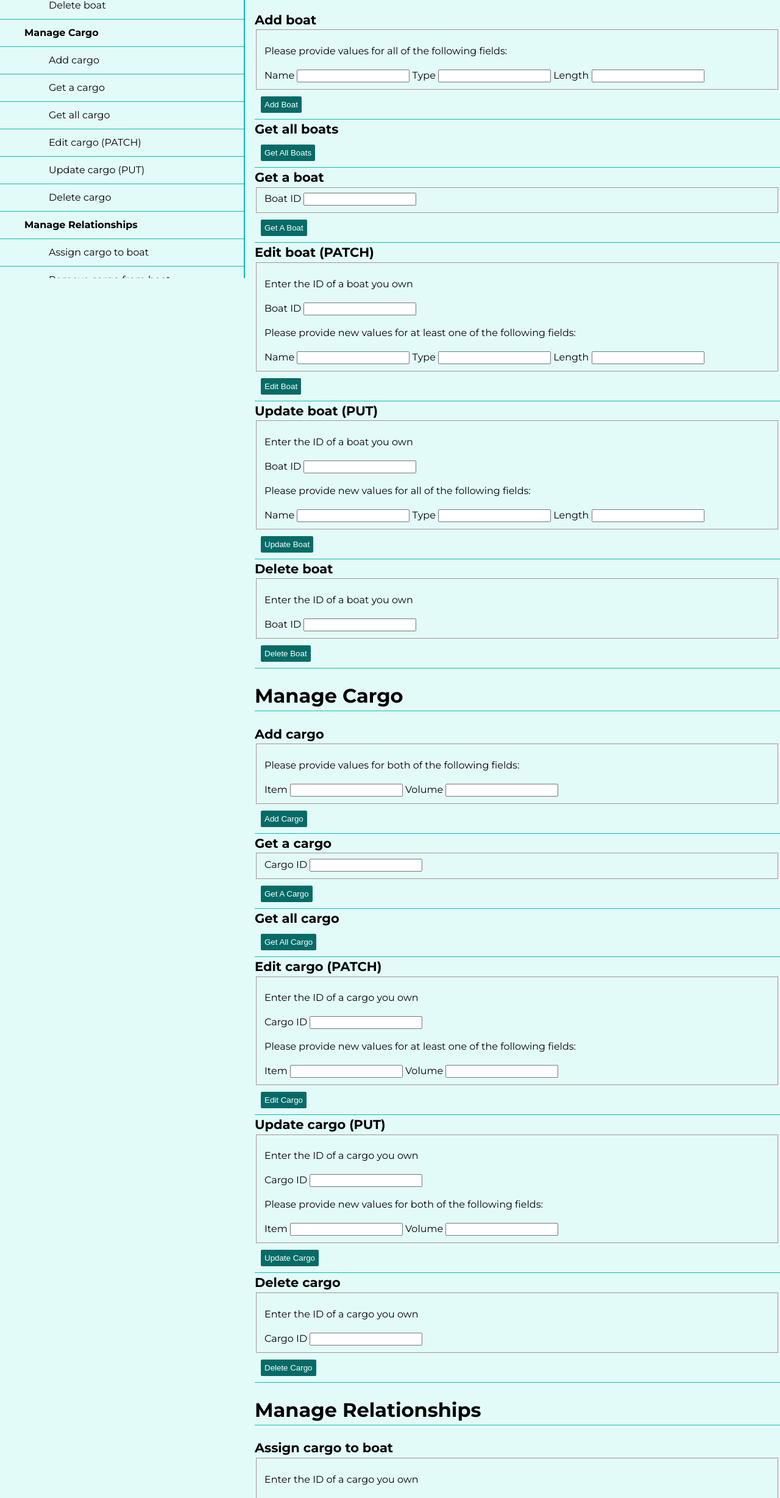
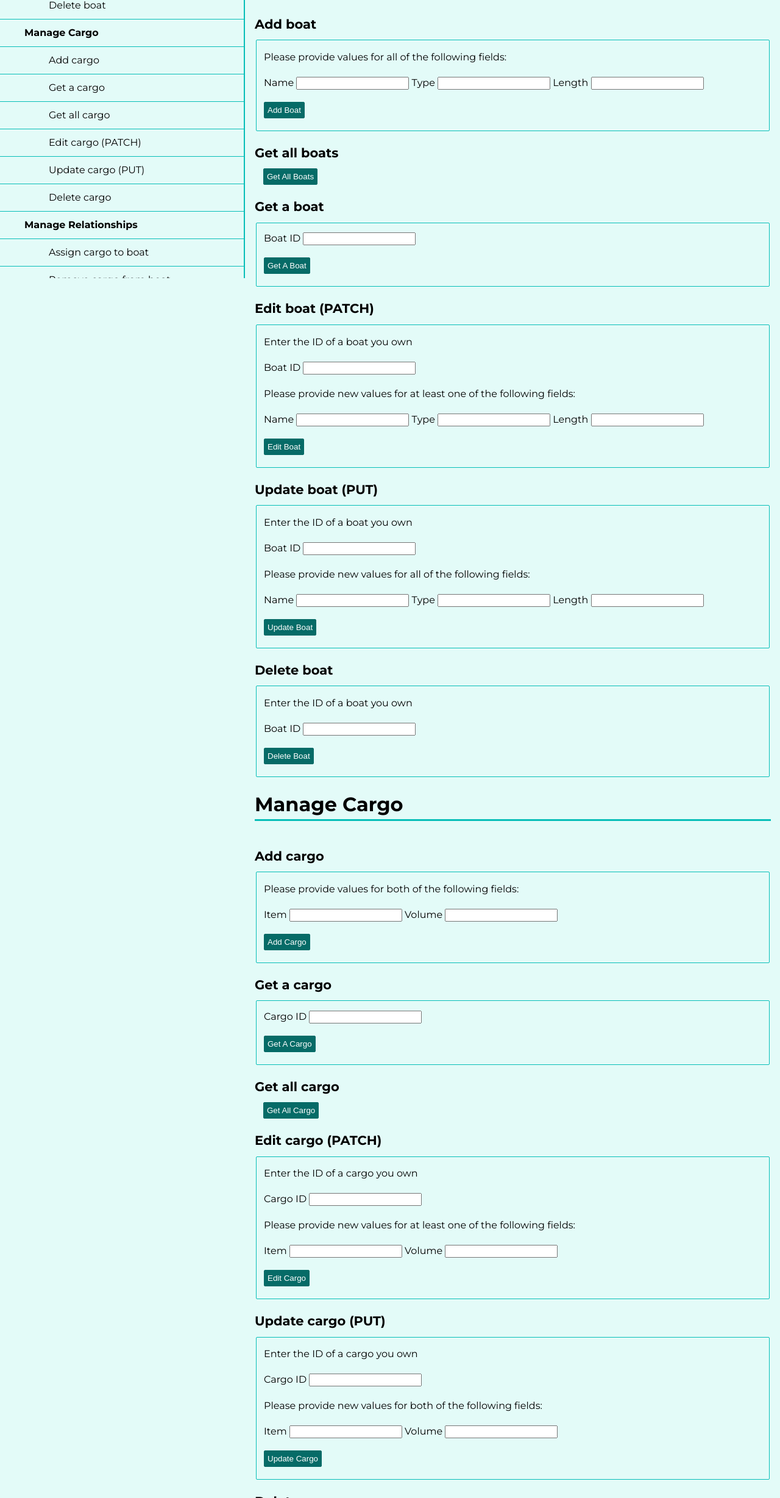
Before and after one commit to james-labyer/cargo-management-service, a website: page public/main.html in a window 1280 px wide. Shown: the part 344-2800 px from the top of the page at 61% size. Drawn offline with Linux system fonts and the light colour scheme; a web font is replaced by a local one.

Commit message:
styling adjustments

```diff
--- a/public/main.html
+++ b/public/main.html
@@ -197,14 +197,10 @@
                 <label id="add-boat-name-label">Name <input id="add-boat-name" type="text"></input></label>
                 <label id="add-boat-type-label">Type <input id="add-boat-type" type="text"></input></label>
                 <label id="add-boat-length-label">Length <input id="add-boat-length" type="number"></input></label>
+                <p></p>
+                <button class="button" onclick="addABoat()">Add Boat</button>
               </fieldset>
             </form>
-            <button
-              class="button"
-              onclick="addABoat()"
-            >
-              Add Boat
-            </button>
           </div>
           <code id="add-boat-result"></code>
         </section>
@@ -215,7 +211,7 @@
           <header>Get all boats</header>
           <div>
             <button
-              class="button"
+              class="button solo"
               onclick="getAllBoats()"
             >
               Get All Boats
@@ -229,13 +225,13 @@
         >
           <header>Get a boat</header>
           <div>
-            <form><fieldset><label id="get-boat-id-label">Boat ID <input id="get-boat-id" type="text" required></input></label></fieldset></form>
-            <button
-              class="button"
-              onclick="getABoat()"
-            >
-              Get A Boat
-            </button>
+            <form>
+              <fieldset>
+                <label id="get-boat-id-label">Boat ID <input id="get-boat-id" type="text" required></input></label>
+                <p></p>
+                <button class="button" onclick="getABoat()">Get A Boat</button>
+              </fieldset>
+            </form>
           </div>
           <code id="get-a-boat-result"></code>
         </section>
@@ -253,14 +249,10 @@
                 <label id="patch-boat-name-label">Name <input id="patch-boat-name" type="text"></input></label>
                 <label id="patch-boat-type-label">Type <input id="patch-boat-type" type="text"></input></label>
                 <label id="patch-boat-length-label">Length <input id="patch-boat-length" type="number"></input></label>
+                <p></p>
+                <button class="button" onclick="patchABoat()">Edit Boat</button>
               </fieldset>
             </form>
-            <button
-              class="button"
-              onclick="patchABoat()"
-            >
-              Edit Boat
-            </button>
           </div>
           <code id="patch-a-boat-result"></code>
         </section>
@@ -278,14 +270,10 @@
                 <label id="put-boat-name-label">Name <input id="put-boat-name" type="text"></input></label>
                 <label id="put-boat-type-label">Type <input id="put-boat-type" type="text"></input></label>
                 <label id="put-boat-length-label">Length <input id="put-boat-length" type="number"></input></label>
+                <p></p>
+                <button class="button" onclick="putABoat()">Update Boat</button>
               </fieldset>
             </form>
-            <button
-              class="button"
-              onclick="putABoat()"
-            >
-              Update Boat
-            </button>
           </div>
           <code id="put-a-boat-result"></code>
         </section>
@@ -299,14 +287,10 @@
               <fieldset>
                 <p>Enter the ID of a boat you own</p>
                 <label id="delete-boat-id-label">Boat ID <input id="delete-boat-id" type="text" required></input></label>
+                <p></p>
+                <button class="button" onclick="deleteABoat()">Delete Boat</button>
               </fieldset>
             </form>
-            <button
-              class="button"
-              onclick="deleteABoat()"
-            >
-              Delete Boat
-            </button>
           </div>
           <code id="delete-a-boat-result"></code>
         </section>
@@ -322,14 +306,10 @@
                 <p>Please provide values for both of the following fields:</p>
                 <label id="add-cargo-item-label">Item <input id="add-cargo-item" type="text"></input></label>
                 <label id="add-cargo-volume-label">Volume <input id="add-cargo-volume" type="number"></input></label>
+                <p></p>
+                <button class="button" onclick="addACargo()">Add Cargo</button>
               </fieldset>
             </form>
-            <button
-              class="button"
-              onclick="addACargo()"
-            >
-              Add Cargo
-            </button>
           </div>
           <code id="add-cargo-result"></code>
         </section>
@@ -339,13 +319,13 @@
         >
           <header>Get a cargo</header>
           <div>
-            <form><fieldset><label id="get-cargo-id-label">Cargo ID <input id="get-cargo-id" type="text" required></input></label></fieldset></form>
-            <button
-              class="button"
-              onclick="getACargo()"
-            >
-              Get A Cargo
-            </button>
+            <form>
+              <fieldset>
+                <label id="get-cargo-id-label">Cargo ID <input id="get-cargo-id" type="text" required></input></label>
+                <p></p>
+                <button class="button" onclick="getACargo()">Get A Cargo</button>
+              </fieldset>
+            </form>
           </div>
           <code id="get-a-cargo-result"></code>
         </section>
@@ -356,7 +336,7 @@
           <header>Get all cargo</header>
           <div>
             <button
-              class="button"
+              class="button solo"
               onclick="getAllCargo()"
             >
               Get All Cargo
@@ -377,14 +357,10 @@
                 <p>Please provide new values for at least one of the following fields:</p>
                 <label id="patch-cargo-item-label">Item <input id="patch-cargo-item" type="text"></input></label>
                 <label id="patch-cargo-volume-label">Volume <input id="patch-cargo-volume" type="number"></input></label>
+                <p></p>
+                <button class="button" onclick="patchACargo()">Edit Cargo</button>
               </fieldset>
             </form>
-            <button
-              class="button"
-              onclick="patchACargo()"
-            >
-              Edit Cargo
-            </button>
           </div>
           <code id="patch-a-cargo-result"></code>
         </section>
@@ -401,14 +377,10 @@
                 <p>Please provide new values for both of the following fields:</p>
                 <label id="put-cargo-item-label">Item <input id="put-cargo-item" type="text"></input></label>
                 <label id="put-cargo-volume-label">Volume <input id="put-cargo-volume" type="number"></input></label>
+                <p></p>
+                <button class="button" onclick="putACargo()">Update Cargo</button>
               </fieldset>
             </form>
-            <button
-              class="button"
-              onclick="putACargo()"
-            >
-              Update Cargo
-            </button>
           </div>
           <code id="put-a-cargo-result"></code>
         </section>
@@ -422,14 +394,10 @@
               <fieldset>
                 <p>Enter the ID of a cargo you own</p>
                 <label id="delete-cargo-id-label">Cargo ID <input id="delete-cargo-id" type="text" required></input></label>
+                <p></p>
+                <button class="button" onclick="deleteACargo()">Delete Cargo</button>
               </fieldset>
             </form>
-            <button
-              class="button"
-              onclick="deleteACargo()"
-            >
-              Delete Cargo
-            </button>
           </div>
           <code id="delete-a-cargo-result"></code>
         </section>
@@ -446,14 +414,10 @@
                 <label id="assign-cargo-id-label">Cargo ID <input id="assign-cargo-id" type="text" required></input></label>
                 <p>Enter the ID of a boat you own</p>
                 <label id="assign-boat-id-label">Boat ID <input id="assign-boat-id" type="text" required></input></label>
+                <p></p>
+                <button class="button" onclick="assignCargotoBoat()">Assign Cargo</button>
               </fieldset>
             </form>
-            <button
-              class="button"
-              onclick="assignCargotoBoat()"
-            >
-              Assign Cargo
-            </button>
           </div>
           <code id="assign-cargo-result"></code>
         </section>
@@ -469,14 +433,10 @@
                 <label id="remove-cargo-id-label">Cargo ID <input id="remove-cargo-id" type="text" required></input></label>
                 <p>Enter the ID of a boat you own</p>
                 <label id="remove-boat-id-label">Boat ID <input id="remove-boat-id" type="text" required></input></label>
+                <p></p>
+                <button class="button" onclick="removeCargofromBoat()">Remove Cargo</button>
               </fieldset>
             </form>
-            <button
-              class="button"
-              onclick="removeCargofromBoat()"
-            >
-              Remove Cargo
-            </button>
           </div>
           <code id="remove-cargo-result"></code>
         </section>
--- a/public/styles.css
+++ b/public/styles.css
@@ -17,6 +17,23 @@ html {
   box-sizing: border-box;
   line-height: 1.5;
   background-color: var(--background-color);
+}
+
+fieldset {
+  border: 1px solid var(--border-color);
+  border-radius: 2px;
+  margin-top: 10px;
+}
+
+fieldset p,
+fieldset label,
+fieldset input {
+  margin: 10px 0 10px 0;
+}
+
+h1 {
+  border-bottom: 3px solid var(--border-color);
+  margin-right: 15px;
 }
 
 #navbar {
@@ -60,16 +77,14 @@ header {
   padding-bottom: 15px;
 }
 
-h1 {
-  border-bottom: 1px solid var(--border-color);
-}
-
 .main-section {
-  border-bottom: 1px solid var(--border-color);
+  /* border-bottom: 1px solid var(--border-color); */
+  margin-right: 15px;
 }
 
 .main-section header {
   font-size: 21px;
+  padding-top: 20px;
 }
 
 .nav-link {
@@ -93,7 +108,7 @@ h1 {
   display: block;
   border-radius: 5px;
   padding: 10px;
-  margin: 10px;
+  margin: 10px 0 0 0;
   background-color: var(--code-color);
 }
 
@@ -103,7 +118,11 @@ h1 {
   border: 1px solid #066b67;
   color: #fff;
   padding: 5px;
-  margin: 10px;
+  margin-bottom: 10px;
+}
+
+.button.solo {
+  margin: 10px 0 0 14px;
 }
 
 #Remove_cargo_from_boat {
```
